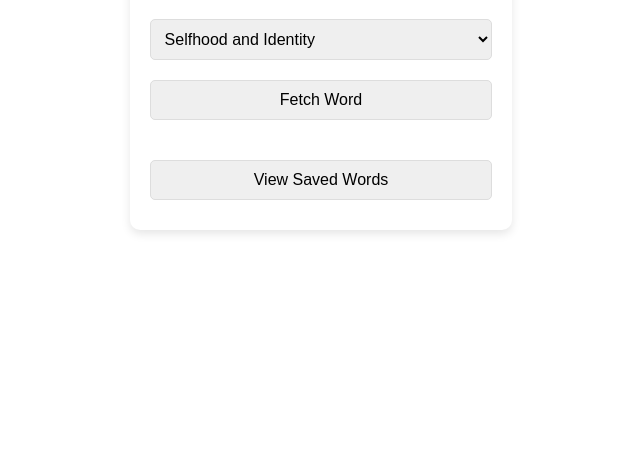
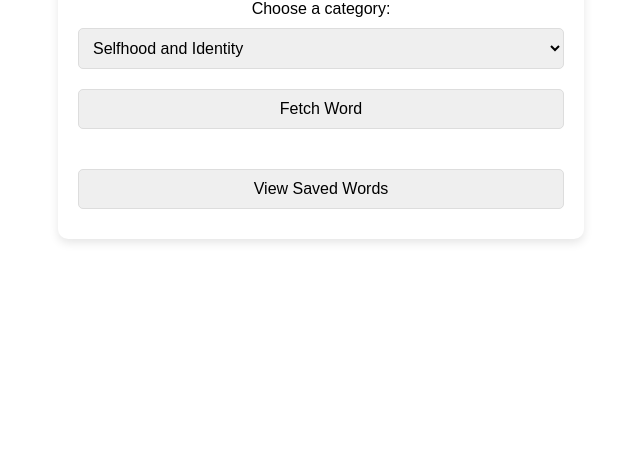
Before and after one commit to faith-gow/final2, a website with bundled scripts: page index.html in a window 1280 px wide. Shown: the part 330-800 px from the top of the page, without its empty margins (319-959 px from the left). Built offline with nearby package versions, Linux system fonts and the light colour scheme.

Commit message:
fix axe issues

```diff
--- a/index.html
+++ b/index.html
@@ -46,13 +46,17 @@ select, button {
     .error {
       color: red;
     }
-
   </style>
 </head>
 <body>
+  <!-- Main landmark -->
+  <main>
     <div class="container">
       <h1>Obscure Words</h1>
-    <select id="category">
+
+      <!-- Accessible dropdown -->
+      <label for="category">Choose a category:</label>
+      <select id="category" aria-label="Word categories">
         <option value="selfhood">Selfhood and Identity</option>
         <option value="time">Time and Memory</option>
         <option value="relationships">Relationships and Intimacy</option>
@@ -60,11 +64,14 @@ select, button {
         <option value="uncertainty">Uncertainty and Chaos</option>
         <option value="worldview">Worldview and Desire</option>
       </select>
+
       <button id="fetchWord">Fetch Word</button>
       <div class="word" id="word"></div>
       <div class="definition" id="definition"></div>
       <div class="error" id="error"></div>
     </div>
+  </main>
+
   <script type="module" src="./app.js"></script>
 </body>
 </html>
```
Lines whose indentation alone changed are shown as unchanged.
